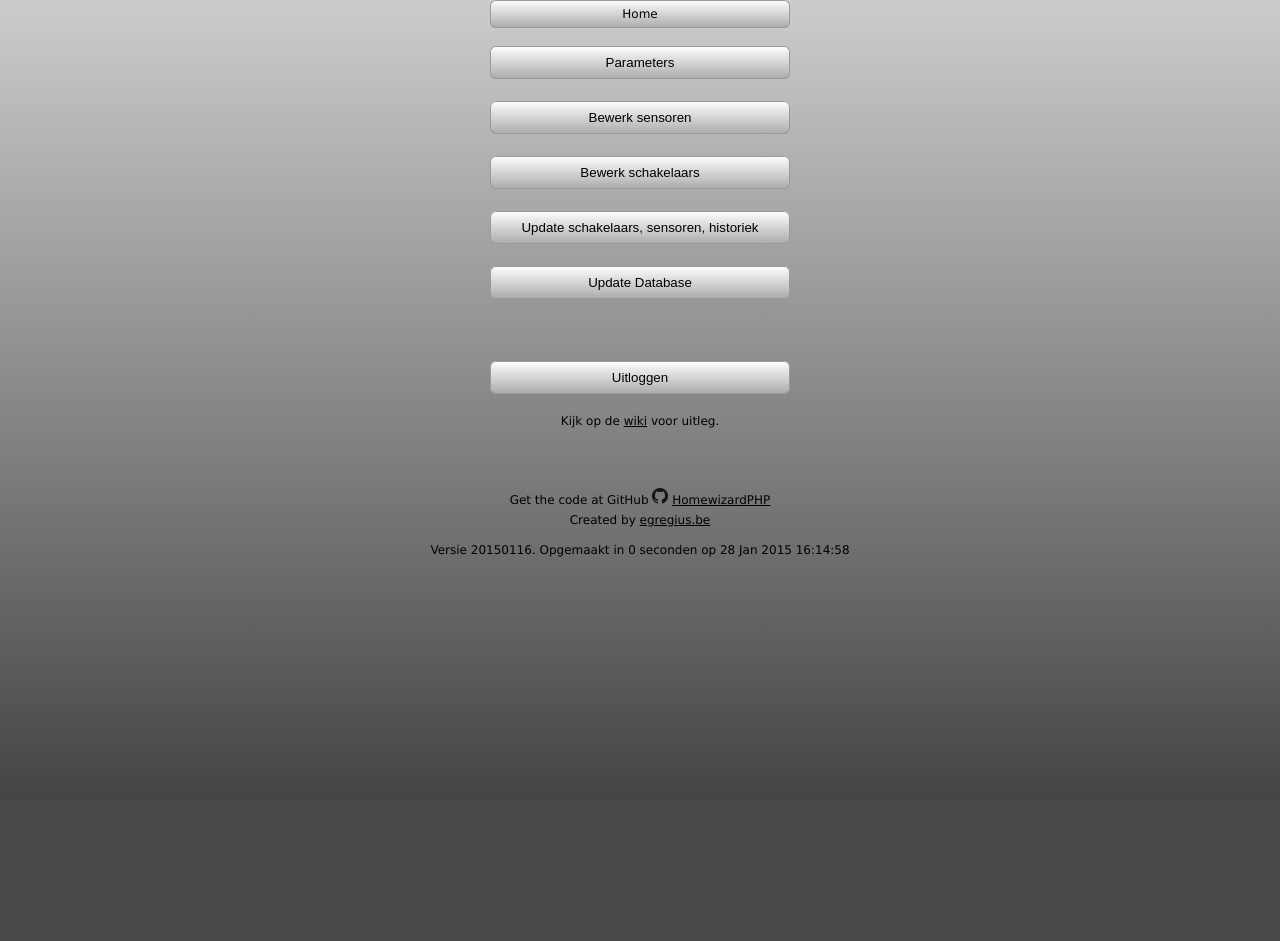
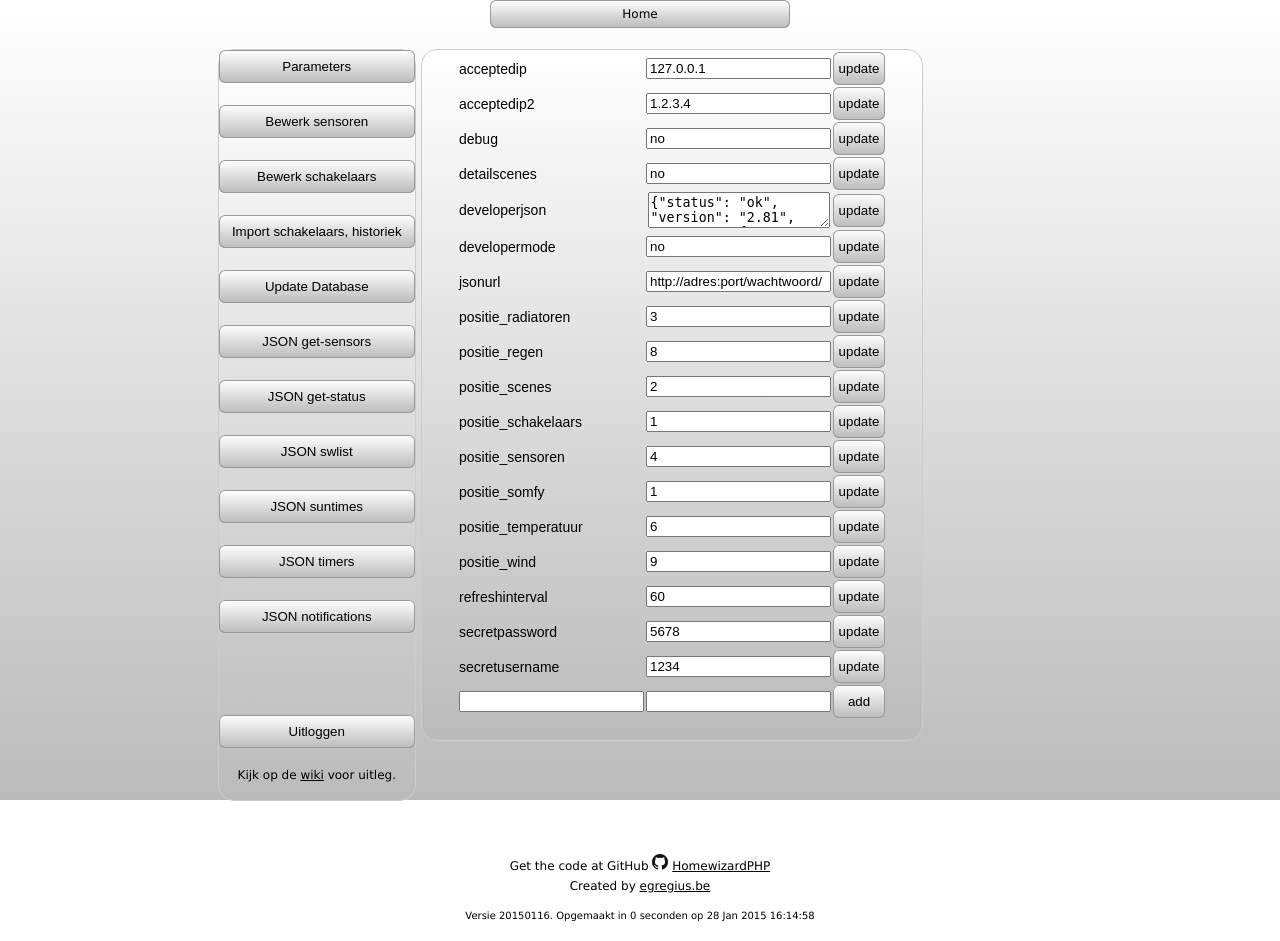
Before and after one commit to DavidVM1982/HomewizardPHP, a PHP site: page /settings.php in a window 1280 px wide. Before the commit the page ends 705 px from the top, so only its background shows below. Run offline with PHP 8.4, Linux system fonts and the light colour scheme; data comes from the database, SQL or seed files in the repository; data that the repository does not hold is empty.

Commit message:
20150116

```diff
--- a/css/index.css
+++ b/css/index.css
@@ -1,5 +1,5 @@
 html{min-height:100%; margin:0 auto;}
-body {cursor:default;font-size:12px;font-family:"Lucida Sans","Verdana",Arial,Helvetica,sans-serif;line-height:10px;font-weight:200;padding:0px;text-align:center;margin:0 auto;width:100%; max-width:1500px;height: 100%;min-height:640px;*/color:#444; background-color:#444;background: -webkit-gradient(linear, left top, left bottom, from(#ccc), to(#444) );background: -moz-linear-gradient(-90deg, #ccc, #444);filter:  progid:DXImageTransform.Microsoft.gradient(GradientType=0,startColorstr='#ccc', endColorstr='#444'); background-repeat: no-repeat;background-attachment: fixed;}
+body {cursor:default;font-size:12px;font-family:"Lucida Sans","Verdana",Arial,Helvetica,sans-serif;line-height:10px;font-weight:200;padding:0px;text-align:center;margin:0 auto;width:100%; max-width:1500px;height: 100%;min-height:640px;*/color:#444; background-color:#bbb;}
 h1 {font-weight: 100;font-size: 40px;}
 h2 {font-weight: 200;font-size: 22px;}
 h3 {font-weight: 200;font-size: 18px;}
@@ -11,34 +11,33 @@ a:active {text-decoration:underline;color:#000}
 .footer {clear:both; padding-top:20px; padding-bottom:20px; width:100%; margin:0 auto; margin-top:20px;}
 .onecolumn {width:98%;max-width:270px; margin:0 auto;}
 .twocolumn {width:98%;max-width:550px; margin:0 auto;}
-.threecolumn {width:98%;max-width:830px; margin:0 auto;}
+.threecolumn {width:98%;max-width:850px; margin:0 auto;}
 .handje{cursor: pointer; cursor: hand;}
 p.error {line-height:20px; color:#F00; }
 .isotope {height: 100%; margin:0 auto;}
 .isotope:after {content: '';display: block;clear: both;}
-.item {float: left; width:19.5%;border:1px solid #ccc;background: #cacaca;background: -webkit-gradient(linear, left top, left bottom, from(#fafafa), to(#cacaca) );background: -moz-linear-gradient(-90deg, #fafafa, #cacaca);filter:  progid:DXImageTransform.Microsoft.gradient(GradientType=0,startColorstr='#fafafa',endColorstr='#cacaca');padding-bottom:20px;-moz-border-radius:16px;-webkit-border-radius:16px;border-radius:16px;margin:0.5px}
-.item.large {
-  width: 150px;
-  height: 550px;
-  background: #2D6;
-  z-index: 10;
-}
+.item {float: left; width:19.2%;border:1px solid #ccc;background: #cacaca;padding-bottom:20px;-moz-border-radius:16px;-webkit-border-radius:16px;border-radius:16px;margin:3px}
+.wide {min-width: 500px;}
+.item .number {position: absolute;left: 8px;top: 5px; display:none;}
 .history{min-width:270px;}
 .temprain{min-width:270px;}
+pre {white-space: pre-wrap;white-space: -moz-pre-wrap;white-space: -pre-wrap;white-space: -o-pre-wrap;word-wrap: break-word;-webkit-user-select:text !important}
 @media only screen and (max-width: 1319px) {
-.item {width: 24%;}
+.item {width: 23%;}
 }
 @media only screen and (max-width: 1051px) {
 .item {width: 32%;}
 }
 @media only screen and (max-width: 791px) {
-.item {width: 49%;}
+.item {width: 48.5%;}
 }
 @media only screen and (max-width: 550px) {
 select.abutton{min-width:50px; padding-left:18px}
 .item {width: 99%;}
 }
-.abutton {background: #cacaca;background: -webkit-gradient(linear, left top, left bottom, from(#fff), to(#aaa) );background: -moz-linear-gradient(-90deg, #fff, #aaa);filter:  progid:DXImageTransform.Microsoft.gradient(GradientType=0,startColorstr='#fff', endColorstr='#aaa');border:0px solid #aaa;display:inline-block;padding:9px 0px; text-decoration:none; margin:0; width:50px; min-width:52px; box-shadow:0px 0px 0px 1px #999 inset;-moz-border-radius:6px;-webkit-border-radius:6px;border-radius:6px;}
+.gradient {background: #bbb;background:-webkit-gradient(linear, left top, left bottom, from(#fff), to(#bbb) );background:-webkit-linear-gradient(top, #fff, #bbb);background:-moz-linear-gradient(-90deg, #fff, #bbb);background:-ms-linear-gradient(top, #fff, #999);background:-o-linear-gradient(top, #fff, #bbb);background:linear-gradient(to bottom, #fff, #bbb);filter:  progid:DXImageTransform.Microsoft.gradient(startColorstr='#fff', endColorstr='#bbb');background-repeat: no-repeat;}
+.abutton {
+border:0px solid #aaa;display:inline-block;padding:9px 0px; text-decoration:none; margin:0; width:50px; min-width:52px; box-shadow:0px 0px 0px 1px #999 inset;-moz-border-radius:6px;-webkit-border-radius:6px;border-radius:6px;}
 .settings {width:100%; max-width:300px;}
 .abuttonsomfy {border:0px solid #f00;padding:0px 0px; text-decoration:none; margin:0; width:150px; font-size:0px;}
 .abutton:hover {text-decoration:none !important;}
@@ -50,8 +49,15 @@ input[type=checkbox] {visibility: hidden;}
 .slider {width: 80px;height: 32px;background: #888;margin: 8px auto;position: relative;-moz-border-radius:6px;-webkit-border-radius:6px;border-radius:6px;}
 .slider:after {content: 'UIT';font: 12px/26px Arial, sans-serif;color: #666;position: absolute;top: 3px;right: 10px;z-index: 0;font-weight: bold;}
 .slider:before {content: 'AAN';font: 12px/26px Arial, sans-serif;color: #fff;position: absolute;top: 3px;left: 10px;z-index: 0;font-weight: bold;}
-.slider label {display: block;width: 34px;height: 25px;cursor: pointer;position: absolute;top: 3px;left: 3px;z-index: 1;background: #fff;background: -webkit-linear-gradient(top, #fff 0%, #fff 40%, #aaa 100%);background: -moz-linear-gradient(top, #fff 0%, #fff 40%, #aaa 100%);background: -o-linear-gradient(top, #fff 0%, #fff 40%, #aaa 100%);background: -ms-linear-gradient(top, #fff 0%, #fff 40%, #aaa 100%);background: linear-gradient(top, #fff 0%, #fff 40%, #aaa 100%);filter: progid:DXImageTransform.Microsoft.gradient( startColorstr='#fff', endColorstr='#aaa',GradientType=0 );-moz-border-radius:6px;-webkit-border-radius:6px;border-radius:6px;}
+.slider label {display: block;width: 34px;height: 25px;cursor: pointer;position: absolute;top: 3px;left: 3px;z-index: 1;background: #fff;-moz-border-radius:6px;-webkit-border-radius:6px;border-radius:6px;}
 .slider input[type=checkbox]:checked + label {left: 43px;}
+
+input[type=range] {margin: 1px 0px 1px 0px;width: 100%;}
+input[type=range]::-ms-track {width: 100%;height: 10px;cursor: pointer;background: transparent;border-color: transparent;border-width: 16px 0;color: transparent;}
+input[type=range]::-ms-fill-lower {background: #333;border: 0.2px solid #010101;border-radius: 2.6px;box-shadow: 1px 1px 1px #000000, 0px 0px 1px #0d0d0d;}
+input[type=range]::-ms-fill-upper {background: #777;border: 0.2px solid #010101;border-radius: 2.6px;box-shadow: 1px 1px 1px #000000, 0px 0px 1px #0d0d0d;}
+input[type=range]::-ms-thumb {box-shadow: 1px 1px 1px #000000, 0px 0px 1px #0d0d0d;border: 1px solid #000000;height: 30px;width: 16px;border-radius: 6px;background: #ffffff;cursor: pointer;}
+
 #actionIcon {background: url(../images/icons.png) 0 0;width: 22px;height: 22px;}
 #addIcon {background: url(../images/icons.png) 0 -32px;width: 22px;height: 22px;}
 #batteryIcon {background: url(../images/icons.png) 0 -64px;width: 22px;height: 22px;}
--- a/footer.php
+++ b/footer.php
@@ -16,8 +16,9 @@ if(!$result = $db->query($sql)){ die('There was an error running the query ['.$s
 while($row = $result->fetch_assoc()){$versie = $row['versie'];}
 $result->free();
 $db->close();
-echo 'Versie '.$versie.'. Opgemaakt in '.$total_time.' seconden op '; echo date("j M Y H:i:s");
+echo '<small>Versie '.$versie.'. Opgemaakt in '.$total_time.' seconden op '; echo date("j M Y H:i:s");
 ?>
+</small>
 </div>
 </body>
 </html>
--- a/header.php
+++ b/header.php
@@ -41,6 +41,14 @@ if($authenticated==true && $debug=='yes') {
 <meta http-equiv="expires" content="Tue, 01 Jan 2014 1:00:00 GMT" />
 <meta http-equiv="pragma" content="no-cache" />
 <meta name="viewport" content="width=device-width, initial-scale=1" />
+
+<?php
+$actual_page = "ndex.php";
+if(isset($_SERVER['PHP_SELF'])) $actual_page = substr($_SERVER['PHP_SELF'], -9);
+if ($actual_page=="index.php") {
+	print '<meta http-equiv="refresh" content="'.$refreshinterval.'">';
+}
+?>
 <script type="text/javascript" language="javascript" src="js/jquery-1.11.1.min.js"></script>
 <script type="text/javascript" language="javascript" src="js/isotope.pkgd.min.js"></script>
 <script language="javascript">
@@ -50,6 +58,10 @@ $( function() {
 	$('.isotope').isotope({
     layoutMode: 'masonry',
     itemSelector: '.item',
+	sortBy : 'number',
+	getSortData: {
+      number: '.number parseInt',
+    }
   });
   $items.click(function(){
     var $this = $(this);
@@ -77,5 +89,5 @@ function toggle(showHideDiv, switchTextDiv) {
 <title>HomewizardPHP</title>
 <link href="css/index.css" rel="stylesheet" type="text/css" />
 </head>
-<body>
-<section class="row"><a href="index.php" class="abutton settings">Home</a></section>
+<body class="gradient">
+<section class="row"><a href="index.php" class="abutton settings gradient">Home</a></section>
--- a/settings.php
+++ b/settings.php
@@ -1,16 +1,14 @@
 <?php
 include "header.php";
-print '<div class="row"><div class="span_3">';
-$showmenu = true;
-$showparameters = false;
+print '<div class="threecolumn"><div class="isotope">';
+$showparameters = true;
 $showupdatesensors  = false;
 $showeditswitches = false;
 $showeditsensors = false;
 
-if(isset($_POST['parameters'])) $showparameters = true;
-if(isset($_POST['updatesensors'])) $showupdatesensors = true;
-if(isset($_POST['editswitches'])) $showeditswitches = true;
-if(isset($_POST['editsensors'])) $showeditsensors = true;
+if(isset($_POST['updatesensors'])) {$showupdatesensors = true; $showparameters = false;}
+if(isset($_POST['editswitches'])) {$showeditswitches = true; $showparameters = false;}
+if(isset($_POST['editsensors'])) {$showeditsensors = true; $showparameters = false;}
 
 if(isset($_POST['logout'])) {session_destroy();$authenticated = false;header("location:settings.php");exit();}
 
@@ -18,15 +16,15 @@ if(isset($_POST['deleteswitch'])) {
 	$id_switch=($_POST['id_switch']);
 	$sql="delete from switches where id_switch = $id_switch";
 	if(!$result = $db->query($sql)){ die('There was an error running the query '.$sql.'<br/>[' . $db->error . ']');}
-	$showmenu=false;
 	$showeditswitches=true;
+	$showparameters = false;
 }
 if(isset($_POST['deletesensor'])) {
 	$id_sensor=($_POST['id_sensor']);
 	$sql="delete from sensors where id_sensor = $id_sensor";
 	if(!$result = $db->query($sql)){ die('There was an error running the query '.$sql.'<br/>[' . $db->error . ']');}
-	$showmenu=false;
 	$showeditsensors=true;
+	$showparameters = false;
 }
 if(isset($_POST['editswitch'])) {
 	$id_switch=($_POST['id_switch']);
@@ -34,8 +32,8 @@ if(isset($_POST['editswitch'])) {
 	$favorite=($_POST['favorite']);
 	$sql="update switches set volgorde = '$volgorde', favorite = '$favorite' where id_switch = $id_switch";
 	if(!$result = $db->query($sql)){ die('There was an error running the query '.$sql.'<br/>[' . $db->error . ']');}
-	$showmenu=false;
 	$showeditswitches=true;
+	$showparameters = false;
 }
 if(isset($_POST['editsensor'])) {
 	$id_sensor=($_POST['id_sensor']);
@@ -43,8 +41,8 @@ if(isset($_POST['editsensor'])) {
 	$favorite=($_POST['favorite']);
 	$sql="update sensors set volgorde = '$volgorde', favorite = '$favorite' where id_sensor = $id_sensor";
 	if(!$result = $db->query($sql)){ die('There was an error running the query '.$sql.'<br/>[' . $db->error . ']');}
-	$showmenu=false;
 	$showeditsensors=true;
+	$showparameters = false;
 }
 if(isset($_POST['upd'])) {
 	$variable=$db->real_escape_string($_POST['variable']);
@@ -56,11 +54,55 @@ if(isset($_POST['add'])) {
 	$variable=$db->real_escape_string($_POST['variable']);
 	$value=$db->real_escape_string($_POST['value']);
 	$sql="insert into settings (variable, value) VALUES ('$variable', '$value')";
-
 	if(!$result = $db->query($sql)){ die('There was an error running the query '.$sql.'<br/>[' . $db->error . ']');}
 }
 if(isset($_POST['updateswitches'])) {
+	$showparameters=false;
+	echo '<div class="item wide gradient"><p class="number">2</p>';
 	include "history_to_sql.php";
+	echo '</div>';
+}
+if(isset($_POST['updatedatabase'])) {
+	$showparameters=false;
+	echo '<div class="item wide gradient"><p class="number">2</p>';
+	include "update.php";
+	echo '</div>';
+}
+if(isset($_POST['jsongetsensors'])) {
+	$showparameters=false;
+	echo '<div class="item wide gradient"><p class="number">2</p><textarea rows="50" cols="68">';
+	$json = file_get_contents($jsonurl.'get-sensors');
+	echo $json.'</textarea></div>';
+}
+if(isset($_POST['jsongetstatus'])) {
+	$showparameters=false;
+	echo '<div class="item wide gradient"><p class="number">2</p><textarea rows="50" cols="68">';
+	$json = file_get_contents($jsonurl.'get-status');
+	echo $json.'</textarea></div>';
+}
+if(isset($_POST['jsongetsuntimes'])) {
+	$showparameters=false;
+	echo '<div class="item wide gradient"><p class="number">2</p><textarea rows="50" cols="68">';
+	$json = file_get_contents($jsonurl.'suntimes/today');
+	echo $json.'</textarea></div>';
+}
+if(isset($_POST['jsongettimers'])) {
+	$showparameters=false;
+	echo '<div class="item wide gradient"><p class="number">2</p><textarea rows="50" cols="68">';
+	$json = file_get_contents($jsonurl.'timers');
+	echo $json.'</textarea></div>';
+}
+if(isset($_POST['jsongetnotifications'])) {
+	$showparameters=false;
+	echo '<div class="item wide gradient"><p class="number">2</p><textarea rows="50" cols="68">';
+	$json = file_get_contents($jsonurl.'notifications');
+	echo $json.'</textarea></div>';
+}
+if(isset($_POST['jsongetswlist'])) {
+	$showparameters=false;
+	echo '<div class="item wide gradient"><p class="number">2</p><textarea rows="50" cols="68">';
+	$json = file_get_contents($jsonurl.'swlist');
+	echo $json.'</textarea></div>';
 }
 if(isset($_SESSION['authenticated'])) {if ($_SESSION['authenticated'] == true) {$authenticated = true;}}
 if(!isset($_SESSION['authenticated'])) {
@@ -80,34 +122,43 @@ if(!isset($_SESSION['authenticated'])) {
 if($authenticated==true) {
 
 //BEGIN AUTHENTICATED STUFF
-if($showmenu==true) {
-	echo '
-	<form method="post"><input type="submit" name="parameters" value="Parameters" class="abutton settings"/></form><br/>
-	<form method="post"><input type="submit" name="editsensors" value="Bewerk sensoren" class="abutton settings"/></form><br/>
-	<form method="post"><input type="submit" name="editswitches" value="Bewerk schakelaars" class="abutton settings"/></form><br/>
-	<form method="post"><input type="submit" name="updateswitches" value="Update schakelaars, sensoren, historiek" class="abutton settings"/></form><br/>
-	<form method="post" action="update.php"><input type="submit" name="updatedatabase" value="Update Database" class="abutton settings"/></form><br/>
-	</form><br/>
+
+	echo '<div class="item gradient"><p class="number">1</p>
+	<form method="post"><input type="submit" name="parameters" value="Parameters" class="abutton settings gradient"/></form><br/>
+	<form method="post"><input type="submit" name="editsensors" value="Bewerk sensoren" class="abutton settings gradient"/></form><br/>
+	<form method="post"><input type="submit" name="editswitches" value="Bewerk schakelaars" class="abutton settings gradient"/></form><br/>
+	<form method="post"><input type="submit" name="updateswitches" value="Import schakelaars, historiek" class="abutton settings gradient"/></form><br/>
+	<form method="post"><input type="submit" name="updatedatabase" value="Update Database" class="abutton settings gradient"/></form><br/>
+	<form method="post"><input type="submit" name="jsongetsensors" value="JSON get-sensors" class="abutton settings gradient"/></form><br/>
+	<form method="post"><input type="submit" name="jsongetstatus" value="JSON get-status" class="abutton settings gradient"/></form><br/>
+	<form method="post"><input type="submit" name="jsongetswlist" value="JSON swlist" class="abutton settings gradient"/></form><br/>
+	<form method="post"><input type="submit" name="jsongetsuntimes" value="JSON suntimes" class="abutton settings gradient"/></form><br/>
+	<form method="post"><input type="submit" name="jsongettimers" value="JSON timers" class="abutton settings gradient"/></form><br/>
+	<form method="post"><input type="submit" name="jsongetnotifications" value="JSON notifications" class="abutton settings gradient"/></form><br/>
+	<br/><br/><br/><br/><br/><br/><form method="post"><input type="submit" name="logout" value="Uitloggen" class="abutton settings gradient"/></form><br/>
+	Kijk op de <a href="https://github.com/Egregius/HomewizardPHP/wiki/Settings-en-parameters" target="_blank">wiki</a> voor uitleg.<br/></div>
 	';
-}
+
+if($showeditsensors==true || $showeditswitches==true || $showparameters==true || $showupdatesensors==true) echo '<div class="item wide gradient">';
 if($showparameters==true) {
 	echo '<center><table width="400px" style="text-align:center"><tbody>';
 	$sql="select variable, value from settings order by variable asc";
 	if(!$result = $db->query($sql)){ die('There was an error running the query [' . $db->error . ']');}
 	while($row = $result->fetch_assoc()){
-		echo '<form method="post"><tr><td>'.$row['variable'].'</td><td><input type="hidden" name="variable" id="variable" value="'.$row['variable'].'"/>';
-		if($row['variable']=='developerjson') { echo '<textarea name="value" id="value" >'.$row['value'].'</textarea>';} else {echo '<input type="text" name="value" id="value" value="'.$row['value'].'"/>' ;}
-		echo '</td><td><input type="submit" name="upd" value="update" class="abutton"></td></tr></form>';
+		echo '<form method="post"><tr><td align="left">'.$row['variable'].'</td><td><input type="hidden" name="variable" id="variable" value="'.$row['variable'].'"/>';
+		if($row['variable']=='developerjson') { echo '<textarea name="value" id="value" >'.$row['value'].'</textarea>';}
+		else {echo '<input type="text" name="value" id="value" value="'.$row['value'].'"/>' ;}
+		echo '</td><td><input type="hidden" name="parameters" value="Parameters" /><input type="submit" name="upd" value="update" class="abutton gradient"></td></tr></form>';
 	}
 	$result->free();
-	echo '<form method="post"><tr><td><input type="text" name="variable" id="variable" value=""/></td><td><input type="text" name="value" id="value" value=""/></td><td><input type="submit" name="add" value="add" class="abutton"/></td></tr></form></tbody></table></center>';
+	echo '<form method="post"><tr><td><input type="text" name="variable" id="variable" value=""/></td><td><input type="text" name="value" id="value" value=""/></td><td><input type="submit" name="add" value="add" class="abutton gradient"/></td></tr></form></tbody></table></center>';
 }
 if($showeditswitches==true) {
 	echo '<center><table width="500px" style="text-align:center"><thead><tr><th>id</th><th>Name</th><th>type</th><th>favorite</th><th>order</th></thead><tbody>';
 	$sql="select id_switch, name, type, favorite, volgorde from switches order by type asc, volgorde asc, favorite desc, name asc";
 	if(!$result = $db->query($sql)){ die('There was an error running the query [' . $db->error . ']');}
 	while($row = $result->fetch_assoc()){
-		echo '<form method="post"><tr><td>'.$row['id_switch'].'</td><td>'.$row['name'].'</td><td>'.$row['type'].'</td><td><input type="text" name="favorite" id="favorite" value="'.$row['favorite'].'" size="5"/></td><td><input type="hidden" name="id_switch" id="id_switch" value="'.$row['id_switch'].'"/><input type="text" name="volgorde" id="volgorde" value="'.$row['volgorde'].'" size="5"/></td><td><input type="submit" name="editswitch" value="Update" class="abutton"><input type="submit" name="deleteswitch" value="Wissen" class="abutton"></td></tr></form>';
+		echo '<form method="post"><tr><td>'.$row['id_switch'].'</td><td>'.$row['name'].'</td><td>'.$row['type'].'</td><td><input type="text" name="favorite" id="favorite" value="'.$row['favorite'].'" size="5"/></td><td><input type="hidden" name="id_switch" id="id_switch" value="'.$row['id_switch'].'"/><input type="text" name="volgorde" id="volgorde" value="'.$row['volgorde'].'" size="5"/></td><td><input type="submit" name="editswitch" value="Update" class="abutton gradient"><input type="submit" name="deleteswitch" value="Wissen" class="abutton"></td></tr></form>';
 	}
 	$result->free();
 	echo '</tbody></table></center>';
@@ -117,27 +168,22 @@ if($showeditsensors==true) {
 	$sql="select id_sensor, name, type, favorite, volgorde from sensors order by volgorde asc, favorite desc, name asc";
 	if(!$result = $db->query($sql)){ die('There was an error running the query [' . $db->error . ']');}
 	while($row = $result->fetch_assoc()){
-		echo '<form method="post"><tr><td>'.$row['id_sensor'].'</td><td>'.$row['name'].'</td><td>'.$row['type'].'</td><td>'.$row['favorite'].'</td><td><input type="hidden" name="id_sensor" id="id_sensor" value="'.$row['id_sensor'].'"/><input type="text" name="volgorde" id="volgorde" value="'.$row['volgorde'].'" size="5"/></td><td><input type="submit" name="editsensor" value="Update" class="abutton"><input type="submit" name="deletesensor" value="Wissen" class="abutton"></td></tr></form>';
+		echo '<form method="post"><tr><td>'.$row['id_sensor'].'</td><td>'.$row['name'].'</td><td>'.$row['type'].'</td><td>'.$row['favorite'].'</td><td><input type="hidden" name="id_sensor" id="id_sensor" value="'.$row['id_sensor'].'"/><input type="text" name="volgorde" id="volgorde" value="'.$row['volgorde'].'" size="5"/></td><td><input type="submit" name="editsensor" value="Update" class="abutton"><input type="submit" name="deletesensor" value="Wissen" class="abutton gradient"></td></tr></form>';
 	}
 	$result->free();
 	echo '</tbody></table></center>';
 }
 
 //END AUTHENTICATED STUFF
-if($showmenu==false) {
-	print '<br/><br/><br/><form method="post"><input type="submit" name="settings" value="Instellingen" class="abutton settings"/></form>';
+
 } else {
-	print '<br/><br/><br/><form method="post"><input type="submit" name="logout" value="Uitloggen" class="abutton settings"/></form>
-	</div><div class="row"><div class="span_3"><br/>Kijk op de <a href="https://github.com/Egregius/HomewizardPHP/wiki/Settings-en-parameters" target="_blank">wiki</a> voor uitleg.</div></div>';
-}
-} else {
-	print '<br/><br/>Log in:<br/><br/>';
+	print '<div class="item wide gradient"><br/><br/>Log in:<br/><br/>';
 	print '<br/><br/>
 	<form method="post">
 	<label for="username">Username: </label><input type="text" name="username" size="20" /><br/>
 	<label for="password">Password: </label><input type="password" name="password" size="20" /><br/>
-	<input type="submit" value="login" class="abutton settings"/><br/>
-	</form>';
+	<input type="submit" value="login" class="abutton settings gradient"/><br/>
+	</form></div>';
 }
 print '</div></div>';
 include "footer.php";
```
Also changed, not shown: index.php (+24 -93 lines), update.php (+7 -6 lines).
